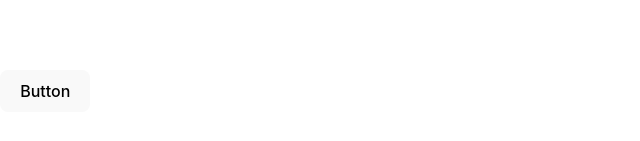
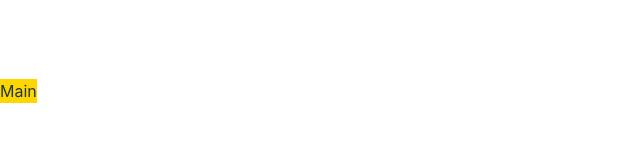
Before and after one commit to SongweiLai-1/Game-web, a React (Vite) app: page / in a window 1280 px wide. Shown: the part 309-450 px from the top of the page, without its empty margins (0-640 px from the left). Built offline with nearby package versions, Linux system fonts and the light colour scheme.

Commit message:
build the layout

```diff
--- a/src/App.tsx
+++ b/src/App.tsx
@@ -1,14 +1,22 @@
 import react from 'react'
-import { Button, ButtonGroup } from '@chakra-ui/react'
+import { Grid, GridItem , Show } from '@chakra-ui/react'
+import NavBar from './components/NavBar'
 
 function App() {
 
   return (
-    <div >
 
-        <Button colorScheme='blue'>Button</Button>
-    </div>
-  )
-}
+        <Grid templateAreas={{
+            base: `"nav" "main"`,
+            lg:`"nav nav" "aside main"`
+            }}>
 
+            <GridItem  bg='coral' area="nav">Nav</GridItem>
+            <Show above="lg">
+                <GridItem  bg='dodgerblue' area="aside">Aside</GridItem>
+            </Show>
+            <GridItem  bg='gold' area="main">Main</GridItem>
+        </Grid>
+
+  )}
 export default App
```
